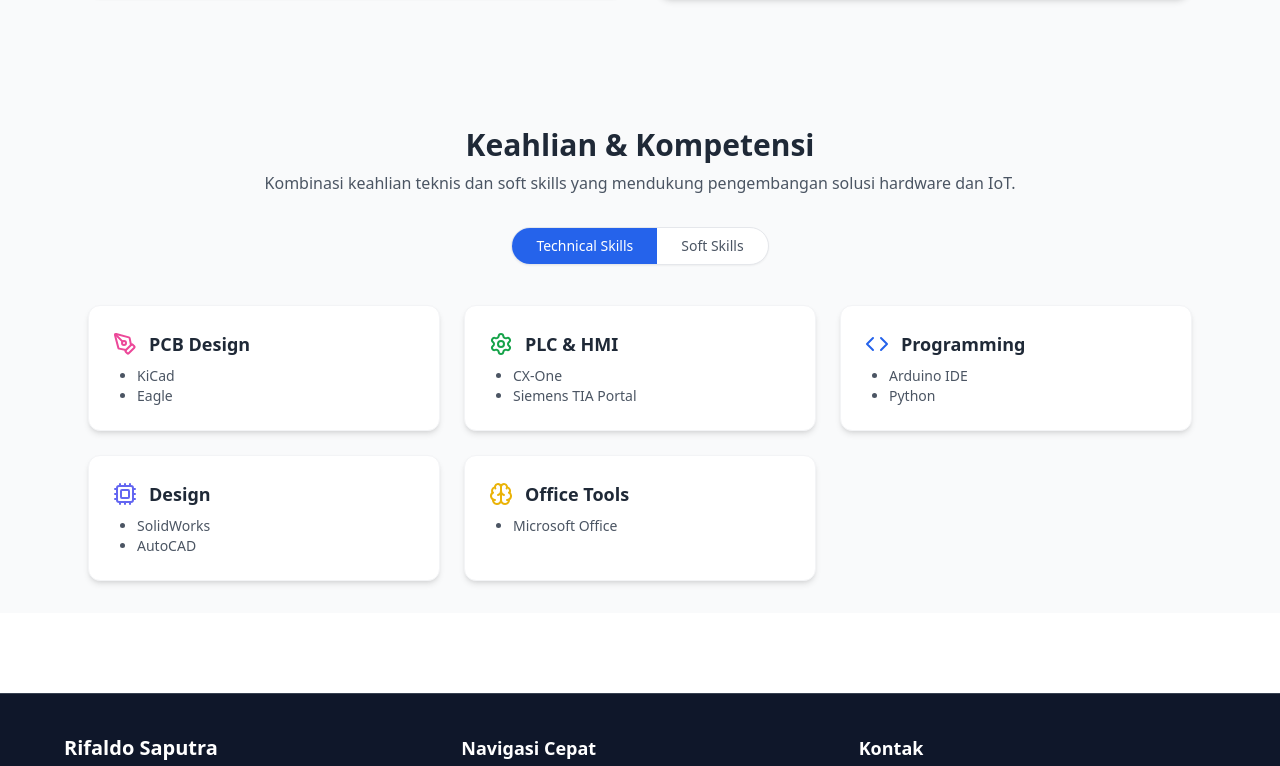
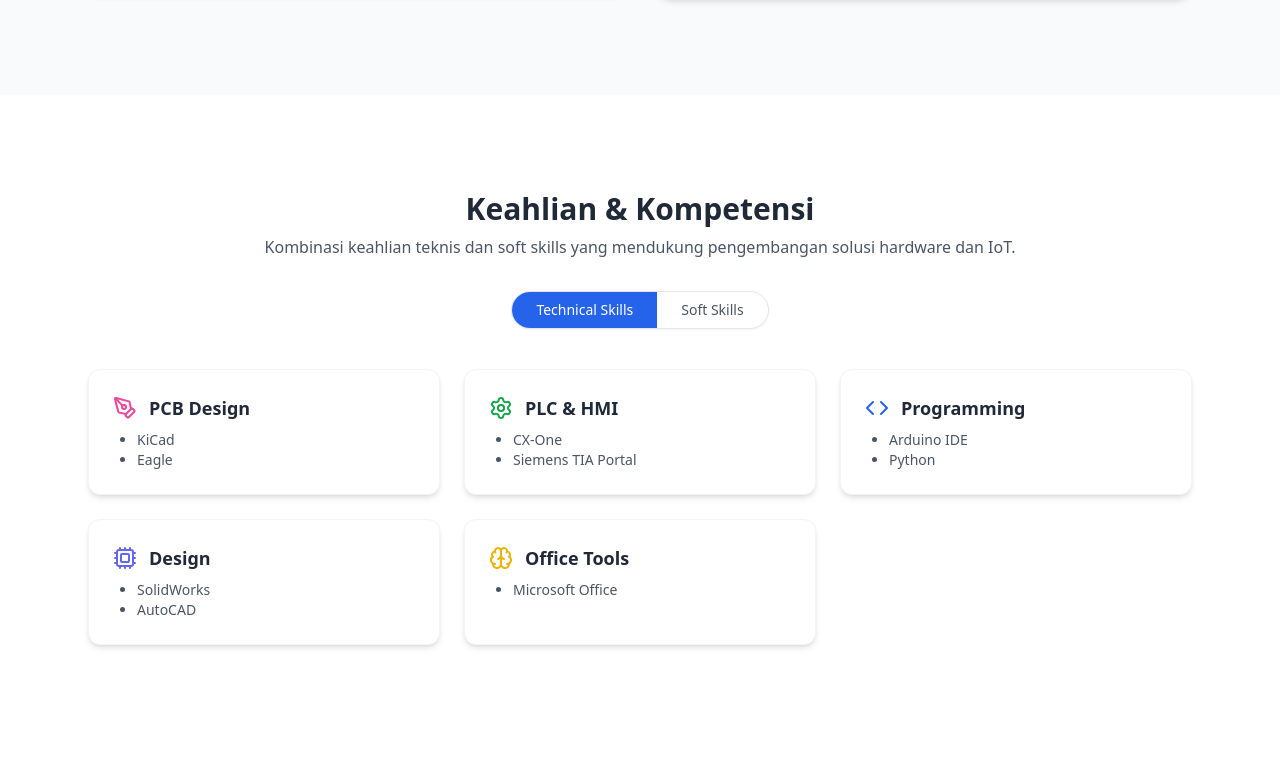
Before and after one commit to aldo1725/Rifaldo-portfolio, a React (Vite) app: page / in a window 1280 px wide. Shown: the part 5274-6040 px from the top of the page. Built offline with nearby package versions, Linux system fonts and the light colour scheme.

Commit message:
py-12 sm:py-16 md:py-24 bg-white overflow-hidden scroll-mt-[140px] skill

```diff
--- a/src/pages/Skills.jsx
+++ b/src/pages/Skills.jsx
@@ -67,7 +67,7 @@
   ];
 
   return (
-    <section id="Skills" className="py-10 md:py-8 bg-gray-50 scroll-mt-[80px]">
+    <section id="Skills" className="py-12 sm:py-16 md:py-24 bg-white overflow-hidden scroll-mt-[140px]">
       <div className="max-w-6xl mx-auto px-6">
         {/* Judul */}
         <motion.h2
```
